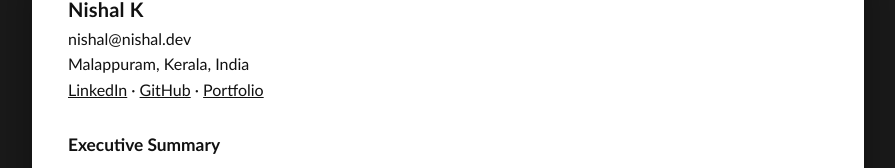
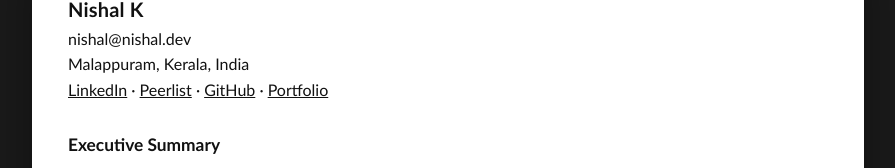
Before and after one commit to nishal21/PortfolioV2, a Next.js app: page /resume in a window 1280 px wide. Shown: the part 176-344 px from the top of the page, without its empty margins (192-1087 px from the left). Built offline with nearby package versions, Linux system fonts and the light colour scheme; no server answers.

Commit message:
fixed seo items

```diff
--- a/src/components/contact/ContactSocialRow.tsx
+++ b/src/components/contact/ContactSocialRow.tsx
@@ -1,9 +1,11 @@
 import { Github, Instagram, Linkedin, Youtube } from 'lucide-react';
 import XLogo from '@/components/icons/XLogo';
+import PeerlistIcon from '@/components/icons/PeerlistIcon';
 import { socialLinks } from '@/data/contact';
 
 const iconMap = {
   GitHub: Github,
+  Peerlist: PeerlistIcon,
   LinkedIn: Linkedin,
   YouTube: Youtube,
   X: XLogo,
--- a/src/components/contact/SocialsPopover.tsx
+++ b/src/components/contact/SocialsPopover.tsx
@@ -3,10 +3,12 @@
 import { useEffect, useRef, useState } from 'react';
 import { Github, Instagram, Linkedin, Youtube } from 'lucide-react';
 import XLogo from '@/components/icons/XLogo';
+import PeerlistIcon from '@/components/icons/PeerlistIcon';
 import { socialLinks } from '@/data/contact';
 
 const iconMap = {
   GitHub: Github,
+  Peerlist: PeerlistIcon,
   LinkedIn: Linkedin,
   YouTube: Youtube,
   X: XLogo,
--- /dev/null
+++ b/src/components/icons/PeerlistIcon.tsx
@@ -0,0 +1,12 @@
+interface PeerlistIconProps {
+  className?: string;
+}
+
+/** Peerlist mark (monochrome for footer/social row). */
+export default function PeerlistIcon({ className = 'h-5 w-5' }: PeerlistIconProps) {
+  return (
+    <svg viewBox="0 0 24 24" fill="currentColor" className={className} aria-hidden="true">
+      <path d="M6 4h12a2 2 0 0 1 2 2v12a2 2 0 0 1-2 2H6a2 2 0 0 1-2-2V6a2 2 0 0 1 2-2Zm1 4v8h2.1c2.35 0 3.9-1.45 3.9-4s-1.55-4-3.9-4H7Zm2 1.75h.85c1.35 0 2.15.75 2.15 2.25s-.8 2.25-2.15 2.25H9V9.75Z" />
+    </svg>
+  );
+}
--- a/src/components/resume/ResumeDocument.tsx
+++ b/src/components/resume/ResumeDocument.tsx
@@ -34,6 +34,8 @@ export default function ResumeDocument({ profile }: ResumeDocumentProps) {
         <p className="resume-contact-line">{resumeContact.location}</p>
         <p className="resume-contact-line">
           <a href={resumeContact.linkedin}>LinkedIn</a>
+          {' · '}
+          <a href={resumeContact.peerlist}>Peerlist</a>
           {' · '}
           <a href={resumeContact.github}>GitHub</a>
           {' · '}
--- a/src/data/contact.ts
+++ b/src/data/contact.ts
@@ -18,6 +18,7 @@ export const contactInfo = [
 
 export const socialLinks = [
   { label: 'GitHub', href: 'https://github.com/nishal21' },
+  { label: 'Peerlist', href: 'https://peerlist.io/u/nishal21' },
   { label: 'LinkedIn', href: 'https://linkedin.com/in/nishal-k' },
   { label: 'YouTube', href: 'https://youtube.com/@DemonKing0.___' },
   { label: 'X', href: 'https://x.com/Etainment2' },
--- a/src/data/resume.ts
+++ b/src/data/resume.ts
@@ -13,6 +13,7 @@ export interface ResumeContact {
   email: string;
   location: string;
   linkedin: string;
+  peerlist: string;
   github: string;
   portfolio: string;
 }
@@ -58,6 +59,7 @@ export const resumeContact: ResumeContact = {
   email: 'nishal@nishal.dev',
   location: 'Malappuram, Kerala, India',
   linkedin: 'https://www.linkedin.com/in/nishal-k',
+  peerlist: 'https://peerlist.io/u/nishal21',
   github: 'https://github.com/nishal21',
   portfolio: 'https://nishal.dev',
 };
```
Also changed, not shown: public/humans.txt, public/llms.txt, 1 other file (tests, documents, lock files or other folders).
